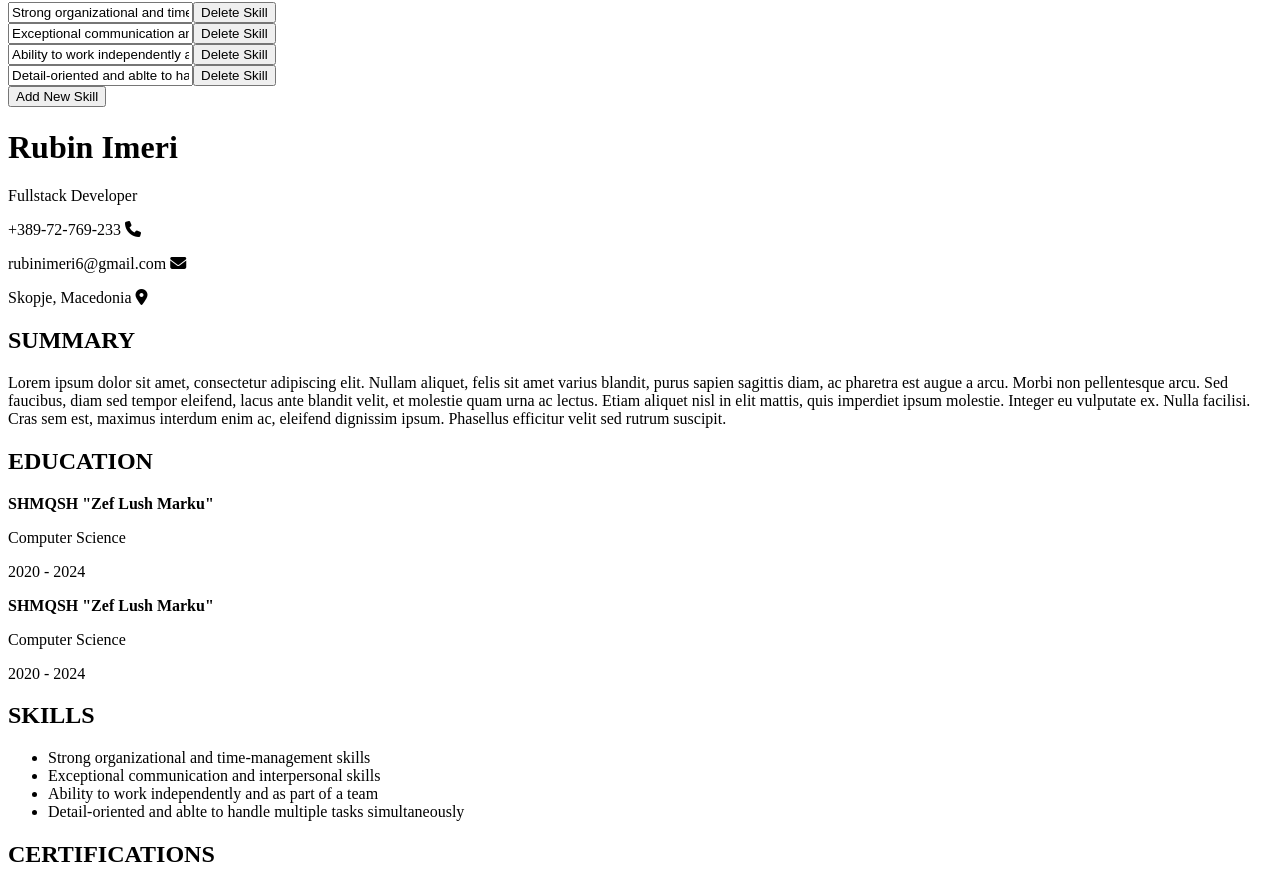
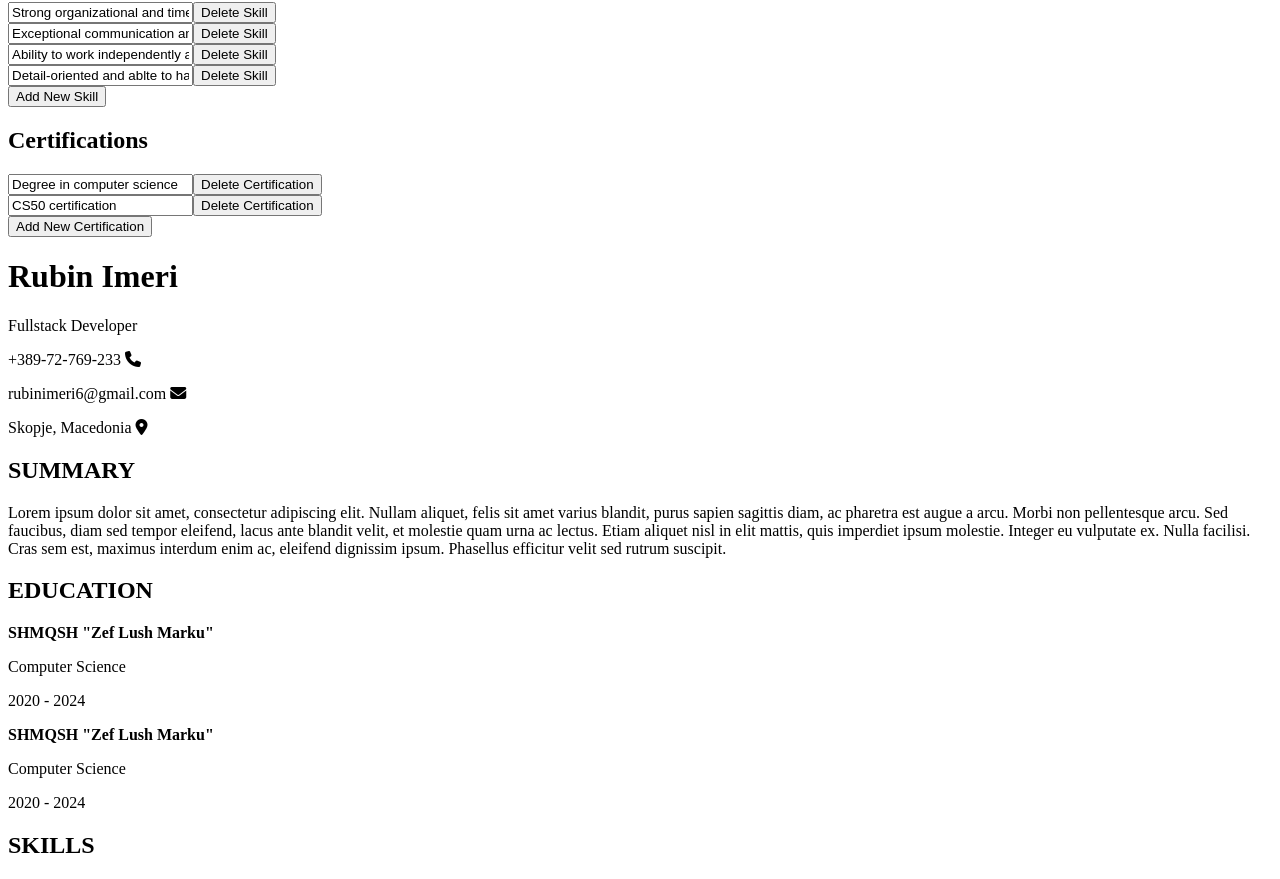
Before and after one commit to rubinimeri/cv-application, a React (Vite) app: page / in a window 1280 px wide. Shown: the part 855-1734 px from the top of the page. Built offline with nearby package versions, Linux system fonts and the light colour scheme.

Commit message:
Import CertificationsForm & CertificationsFormCard to App

```diff
--- a/src/App.jsx
+++ b/src/App.jsx
@@ -6,6 +6,7 @@ import SummaryForm from "./components/Summary/SummaryForm";
 import EducationForm from "./components/Education/EducationForm";
 import WorkForm from "./components/WorkExperience/WorkForm";
 import SkillsForm from "./components/Skills/SkillsForm";
+import CertificationsForm from "./components/Certifications/CertificationsForm";
 
 import './styles/App.css'
 
@@ -36,6 +37,9 @@ function App() {
         <SkillsForm
          skills={skills}
          setSkills={setSkills} />
+        <CertificationsForm
+         certifications={certifications}
+         setCertifications={setCertifications} />
       </div>
       <Resume
       personalDetails={personalInfo}
--- a/src/components/Certifications/CertificationsForm.jsx
+++ b/src/components/Certifications/CertificationsForm.jsx
@@ -0,0 +1,37 @@
+import CertificationsFormCard from "./CertificationsFormCard"
+
+function CertificationsForm({ certifications, setCertifications }) {
+    function handleDelete(e) {
+        const { name } = e.target
+        setCertifications(certifications.filter(certification =>
+            certification.id !== name))
+    }
+
+    function handleChange(e) {
+        const { id, value } = e.target
+        setCertifications(certifications.map(certification =>
+            certification.id === id ? {...certification, certification: value} : certification
+        ))
+    }
+
+    function handleNewCertification(e) {
+        e.preventDefault();
+        setCertifications([...certifications, {certification: '', id: crypto.randomUUID()}])
+    }
+
+    return(
+        <form action="" className="certifications-form">
+            <h2>Certifications</h2>
+            {certifications.map(certification =>
+                <CertificationsFormCard
+                 key={certification.id}
+                 {...certification}
+                 onDelete={handleDelete}
+                 onChange={handleChange} />
+            )}
+            <button onClick={handleNewCertification}>Add New Certification</button>
+        </form>
+    )
+}
+
+export default CertificationsForm
--- a/src/components/Certifications/CertificationsFormCard.jsx
+++ b/src/components/Certifications/CertificationsFormCard.jsx
@@ -0,0 +1,20 @@
+function CertificationsFormCard(props) {
+    const { id, certification, onDelete, onChange} = props;
+
+    return(
+        <div className="certification-card">
+            <input type="text" value={certification} id={id} onChange={onChange}/>
+            <button
+             className="delete-certification"
+             name={id}
+             onClick={(e) => {
+                e.preventDefault();
+                onDelete(e)
+             }}>
+                Delete Certification
+            </button>
+        </div>
+    )
+}
+
+export default CertificationsFormCard
```
